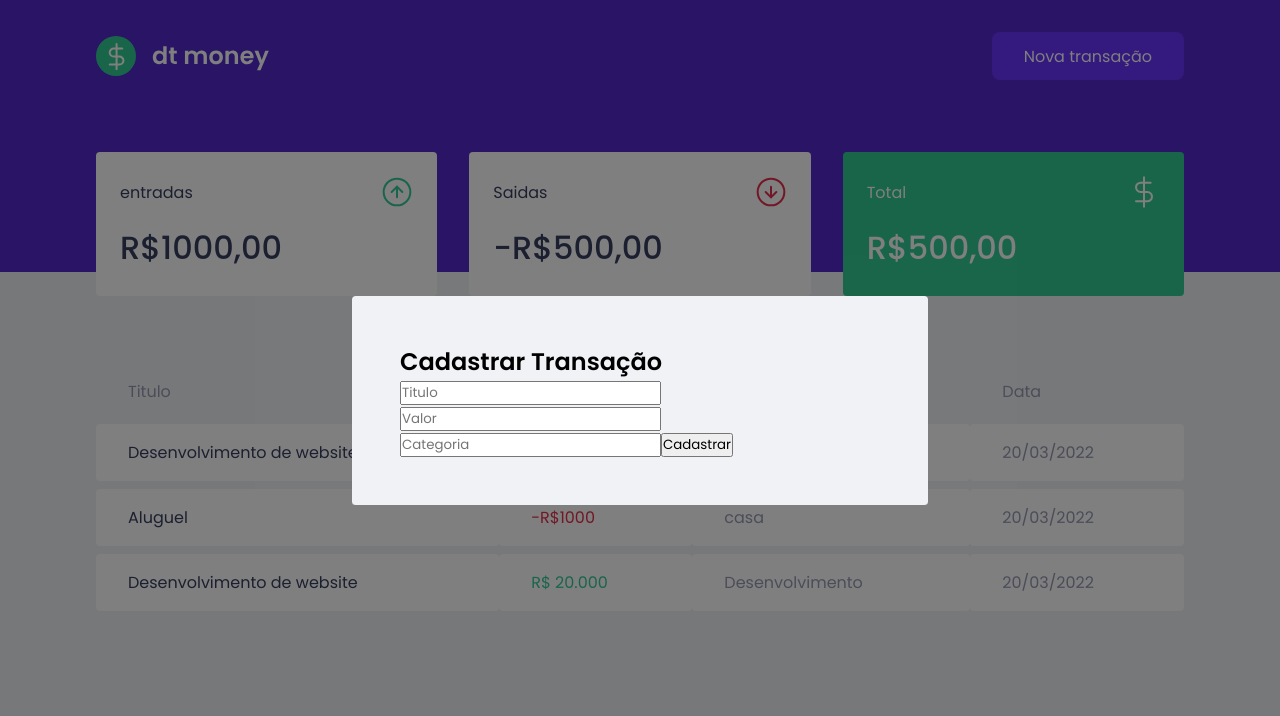
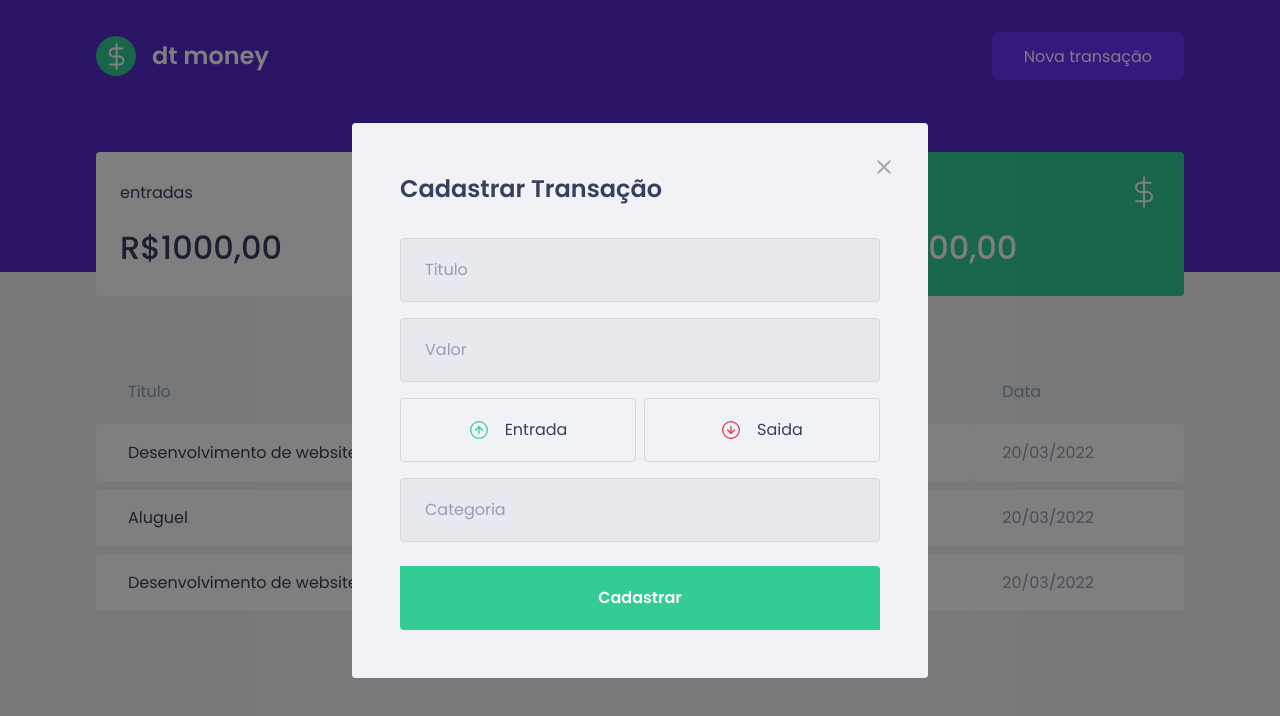
Before and after one commit to LaraCosta66/dtmoney-ignite, a React (Create React App) app: page / in a window 1280 px wide. Both pictures are taken after a click on the button "Nova transação". Shown: the top 716 px of the page. Built offline with nearby package versions, Linux system fonts and the light colour scheme; no server answers; what miragejs would draw is missing.

Commit message:
feat: add income and outcome buttons

```diff
--- a/package.json
+++ b/package.json
@@ -5,6 +5,7 @@
   "dependencies": {
     "axios": "^1.4.0",
     "miragejs": "^0.1.47",
+    "polished": "^4.2.2",
     "react": "^18.2.0",
     "react-dom": "^18.2.0",
     "react-modal": "^3.16.1",
--- a/src/components/NewTransactionsModal/index.tsx
+++ b/src/components/NewTransactionsModal/index.tsx
@@ -1,6 +1,8 @@
 import Modal from "react-modal";
-import { Container } from "./styles";
-
+import { Container, TransactionTypeContainer } from "./styles";
+import closeImg from "../../assets/close.svg";
+import incomeImg from  "../../assets/income.svg";
+import outcomeImg from "../../assets/outcome.svg"
 interface NewTransactionModalProps {
   isOpen: boolean;
   onRequestClose: () => void;
@@ -17,10 +19,28 @@
       overlayClassName="react-modal-overlay"
       className="react-modal-content"
     >
+      <button type="button" onClick={onRequestClose} className="react-modal-close">
+        <img src={closeImg} alt="Fechar modal" />
+      </button>
       <Container>
         <h2>Cadastrar Transação</h2>
         <input type="text" placeholder="Titulo" />
         <input type="number" placeholder="Valor" />
+        <TransactionTypeContainer>
+        <button
+        type="button"
+
+        >
+            <img src={incomeImg} alt="entrada"/>
+            <span>Entrada</span>
+        </button>
+        <button type="button">
+            <img src={outcomeImg} alt="Saida" />
+            <span>Saida</span>
+        </button>
+
+
+        </TransactionTypeContainer>
         <input type="text" placeholder="Categoria" />
         <button type="submit">Cadastrar</button>
       </Container>
--- a/src/components/NewTransactionsModal/styles.ts
+++ b/src/components/NewTransactionsModal/styles.ts
@@ -1,3 +1,77 @@
 import styled from "styled-components";
+import { darken } from "polished";
+export const Container = styled.form`
+  h2 {
+    color: var(--text-title);
+    font-size: 1.5rem;
+    margin-bottom: 2rem;
+  }
+  input {
+    width: 100%;
+    padding: 0 1.5rem;
+    height: 4rem;
+    border-radius: 0.25rem;
+    border: 1px solid #d7d7d7;
+    background: #e7e9ee;
 
-export const Container = styled.form``
+    font-weight: 400;
+    font-size: 1rem;
+
+    &::placeholder {
+      color: var(--text-body);
+    }
+
+    & + input {
+      margin-top: 1rem;
+    }
+  }
+
+  button[type="submit"] {
+    width: 100%;
+    height: 4rem;
+    padding: 0 1.5rem;
+    background: var(--green);
+    color: #fff;
+    border-radius: 0%.25rem;
+    border: 0;
+    font-size: 1rem;
+    margin-top: 1.5rem;
+    font-weight: 600;
+    transition: filter 0.2s;
+
+    &:hover {
+      filter: brightness(0.9);
+    }
+  }
+`;
+export const TransactionTypeContainer = styled.div`
+  margin: 1rem 0;
+  display: grid;
+  grid-template-columns: 1fr 1fr;
+  gap: 0.5rem;
+
+  button {
+    height: 4rem;
+    border: 1px solid #d7d7d7;
+    border-radius: 0.25rem;
+    background: transparent;
+    display: flex;
+    align-items: center;
+    justify-content: center;
+    transition: border-color(0.2s);
+    &:hover {
+      border-color: ${darken(0.1, "#d7d7d7")};
+    }
+    img {
+      width: 20px;
+      height: 20px;
+    }
+
+    span {
+      display: inline-block;
+      margin-left: 1rem;
+      font-size: 1rem;
+      color: var(--text-title);
+    }
+  }
+`;
--- a/src/styles/global.ts
+++ b/src/styles/global.ts
@@ -69,6 +69,17 @@
 position: relative;
 border-radius: 0.24rem;
 }
+.react-modal-close{
+    position: absolute;
+    right: 1.5rem;
+    top: 1.5rem;
+    border:0;
+    background: transparent;
 
+    transition: filter(0.2s);
+    &:hover{
+        filter: brightness(0.8);
+    }
+}
 
 `
```
Also changed, not shown: 1 other file (tests, documents, lock files or other folders).
